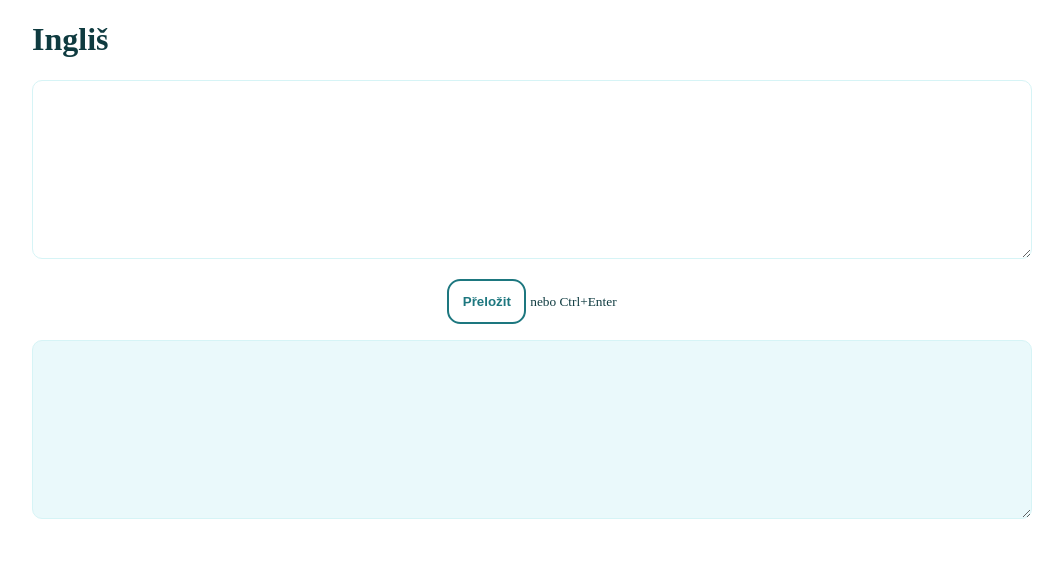
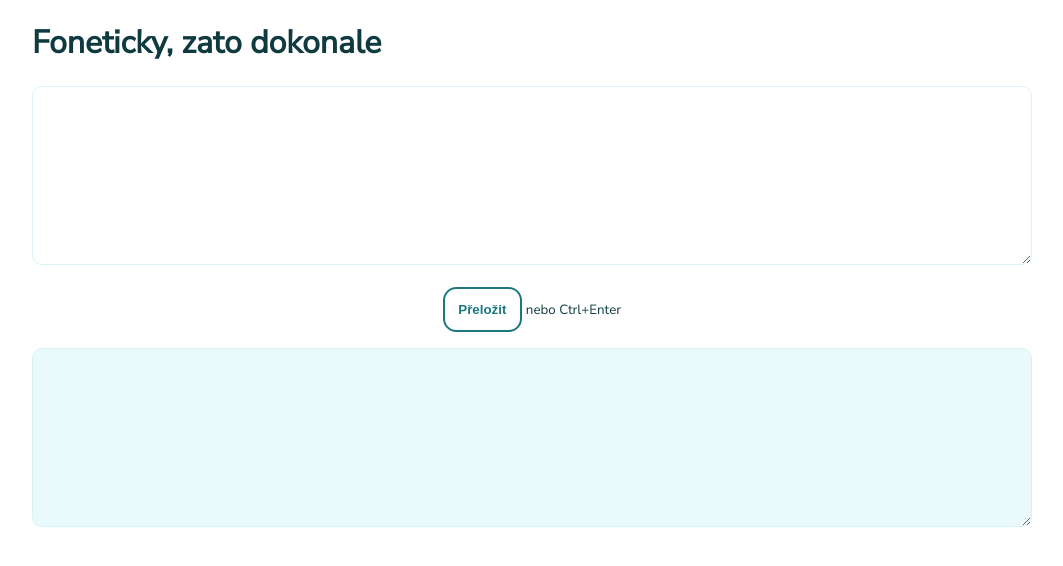
Before and after one commit to RisaI/inglis, a SvelteKit app: page / in a window 1280 px wide. Shown: the top 566 px of the page, without its empty margins (108-1171 px from the left). Built offline with nearby package versions, Linux system fonts and the light colour scheme.

Commit message:
Zmena fontu a nadpisu

```diff
--- a/package.json
+++ b/package.json
@@ -23,5 +23,8 @@
 		"typescript": "^4.7.4",
 		"vite": "^3.1.0"
 	},
-	"type": "module"
+	"type": "module",
+	"dependencies": {
+		"@fontsource/nunito-sans": "^4.5.10"
+	}
 }
--- a/src/routes/+page.svelte
+++ b/src/routes/+page.svelte
@@ -1,4 +1,6 @@
 <script lang="ts">
+    import "@fontsource/nunito-sans";
+
     let input: string = '';
     let output: string = '';
 
@@ -24,7 +26,7 @@
 </script>
 
 <main class="container">
-    <h1>Ingliš</h1>
+    <h1>Foneticky, zato dokonale</h1>
     <form on:submit={e => { e.preventDefault(); translate(); }}>
         <textarea rows="10" bind:value={input} on:keypress={hotkey} />
         <div class="center">
@@ -39,6 +41,7 @@
     :global(body) {
         margin: 0 0.5em;
         color: #0f3b40;
+        font-family: "Nunito Sans", sans-serif;
     }
 
     :global(*) {
@@ -82,4 +85,8 @@
     .output {
         background-color: #eaf9fb;
     }
+
+    h1 {
+
+    }
 </style>
```
Also changed, not shown: 1 other file (tests, documents, lock files or other folders).
